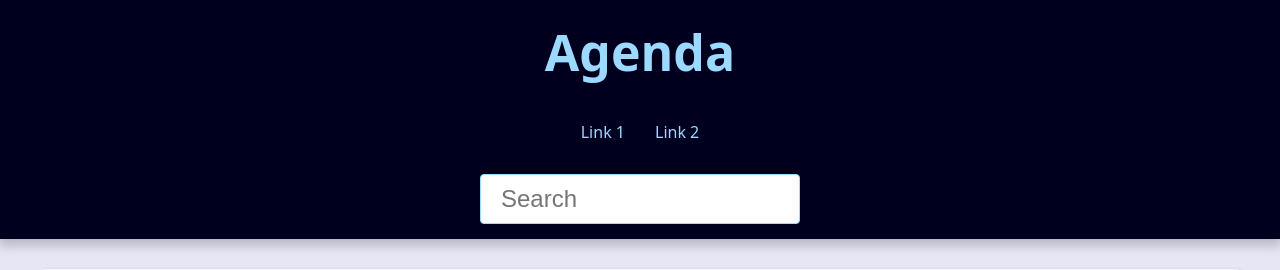
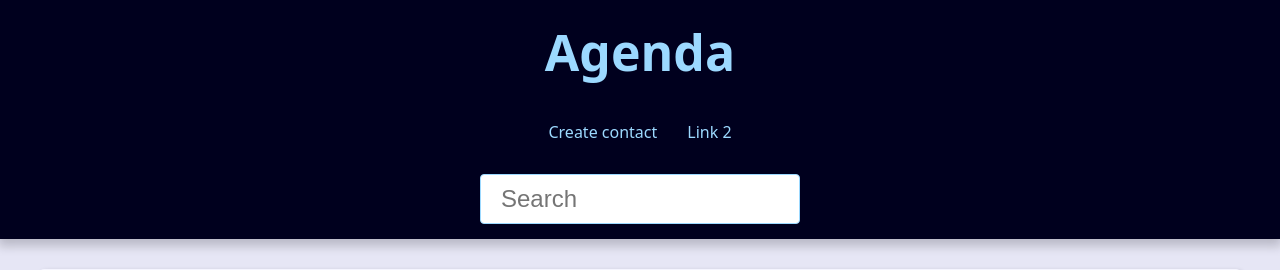
Before and after one commit to rerysonn/Agenda, a Django app: page /contact/create/ in a window 1280 px wide. Shown: the top 270 px of the page. Run offline with Django 5.2, Linux system fonts and the light colour scheme; data that the repository does not hold is empty.

Commit message:
Adicionando a view de Update no formulario

```diff
--- a/base_templates/global/partials/_header.html
+++ b/base_templates/global/partials/_header.html
@@ -6,8 +6,8 @@
      <nav class="menu">
          <ul class="menu-list">
              <li class="menu-item">
-                 <a href="" class="menu-link">
-                     Link 1
+                 <a href="{% url 'contact:create'%}" class="menu-link">
+                     Create contact
                  </a>
              </li>
              <li class="menu-item">
--- a/contact/forms.py
+++ b/contact/forms.py
@@ -41,6 +41,9 @@ class ContactForms(forms.ModelForm):
         )
     )
 
+    def __init__(self, *args, **kwargs):
+        super().__init__(*args, **kwargs)
+
     class Meta:
         model = models.Contact
         fields = (
--- a/contact/templates/contact/create.html
+++ b/contact/templates/contact/create.html
@@ -6,7 +6,7 @@
     <h2>Contact</h2>
 
     <form
-      action=" {% url 'contact:create' %}"
+      action="{{ form_action }}"
       method="POST"
       enctype="multipart/form-data"
     >
--- a/contact/urls.py
+++ b/contact/urls.py
@@ -8,6 +8,7 @@ urlpatterns = [
     path('', views.index, name='index'),
 
     # Contact (CRUD)
-    path('contact/<int:contact_id>/detail/', views.contact, name='contact'),
+    path('contact/<int:contact_id>/', views.contact, name='contact'),
+    path('contact/<int:contact_id>/update/', views.update, name='update'),
     path('contact/create/', views.create, name='create'),
 ]
--- a/contact/views/contact_forms.py
+++ b/contact/views/contact_forms.py
@@ -1,18 +1,23 @@
-from django.shortcuts import render, redirect
+from django.shortcuts import render, redirect, get_object_or_404
 from contact.forms import ContactForms
+from django.urls import reverse
+from contact.models import Contact
 
 
 def create(request):
+    form_action = reverse('contact:create')
+
     if request.method == 'POST':
         form =  ContactForms(request.POST)
 
         context = {
-        'form' : form
+            'form' : form,
+            'form_action' : form_action
         }
 
         if form.is_valid():
-            form.save()
-            return redirect('contact:create')
+            contact = form.save()
+            return redirect('contact:update', contact_id=contact.pk)
 
 
         return render(
@@ -22,7 +27,8 @@ def create(request):
         )
 
     context = {
-        'form' : ContactForms()
+        'form' : ContactForms(),
+        'form_action' : form_action
     }
 
     return render(
@@ -30,3 +36,38 @@ def create(request):
         'contact/create.html',
         context
     )
+
+
+def update(request, contact_id):
+    contact = get_object_or_404(Contact, pk=contact_id, show=True)
+    form_action = reverse('contact:update', args=(contact_id,))
+
+    if request.method == 'POST':
+        form =  ContactForms(request.POST, instance=contact)
+
+        context = {
+            'form' : form,
+            'form action' : form_action
+        }
+
+        if form.is_valid():
+            contact = form.save()
+            return redirect('contact:update', contact_id=contact.pk)
+
+
+        return render(
+            request,
+            'contact/create.html',
+            context
+        )
+
+    context = {
+        'form' : ContactForms(),
+        'form action' : form_action
+    }
+
+    return render(
+        request,
+        'contact/create.html',
+        context
+    )
```
